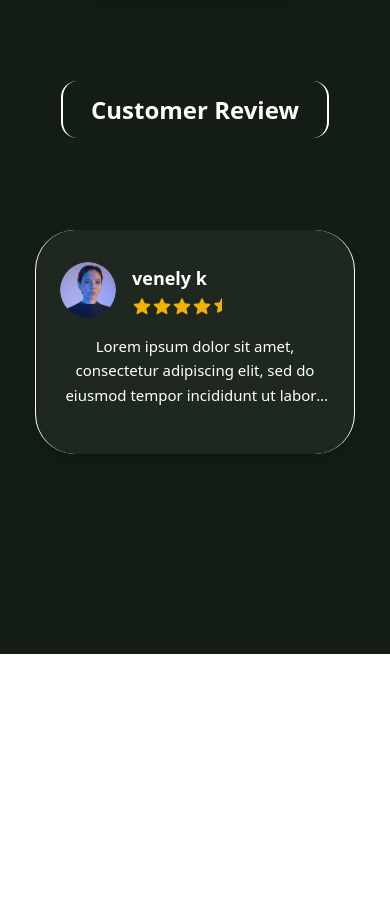
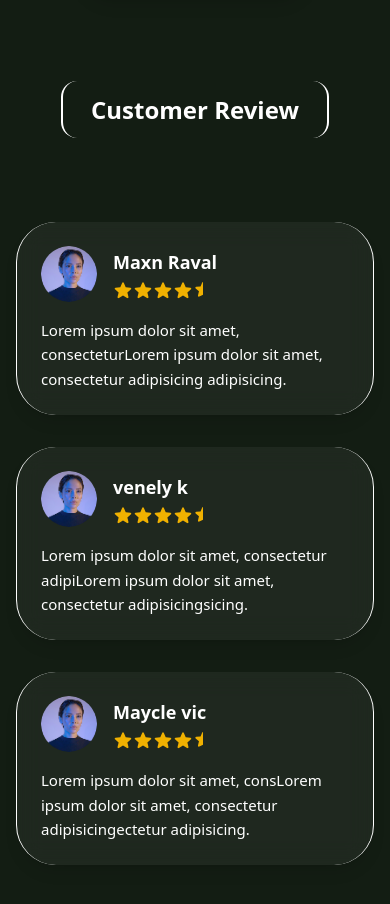
Before and after one commit to ashrafi-frontDeveloper/Breath-Natural, a React (Vite) app: page / in a window 390 px wide. Shown: the part 5278-6182 px from the top of the page. Before the commit the page ends 5932 px from the top, so only its background shows below. Built offline with nearby package versions, Linux system fonts and the light colour scheme.

Commit message:
Coding dynamic cart customer with responsive

```diff
--- a/src/Main/SectionCustomer/Customer.jsx
+++ b/src/Main/SectionCustomer/Customer.jsx
@@ -1,32 +1,60 @@
 import React, { Component } from 'react'
 
 export default class Customer extends Component {
+
+  constructor () {
+    super()
+
+    this.state = {
+      customers: [
+        {id: 1, name: 'Maxn Raval', comment: 'Lorem ipsum dolor sit amet, consecteturLorem ipsum dolor sit amet, consectetur adipisicing adipisicing.', profile: '/public/image/main-header/profile-header.png'},
+        {id: 2, name: 'venely k', comment: 'Lorem ipsum dolor sit amet, consectetur adipiLorem ipsum dolor sit amet, consectetur adipisicingsicing.', profile: '/public/image/main-header/profile-header.png'},
+        {id: 3, name: 'Maycle vic', comment: 'Lorem ipsum dolor sit amet, consLorem ipsum dolor sit amet, consectetur adipisicingectetur adipisicing.', profile: '/public/image/main-header/profile-header.png'}
+      ]
+    }
+  }
   render() {
     return (
-      <section className=' container mx-auto pb-40'>
+          <section className="container mx-auto px-4 pb-40">
             {/* sub title */}
-          <div data-aos="fade-up" className="text-center mt-24">
+            <div data-aos="fade-up" className="text-center my-24">
                 <h3 className="inline px-7 py-3 text-2xl sm:text-3xl md:text-4xl font-bold text-white text-center border-x-2 rounded-2xl">Customer Review</h3>
             </div>
-
-          {/* customer cart */}
-          <div data-aos="fade-right" className="flex items-center justify-center md:justify-start mt-10 md:mt-0">
-            <div className="relative flex md:flex-col items-center w-80 md:w-96 xl:w-[400px] h-56 xl:h-[256px] mb-10 mt-16 xl:mt-12 rounded-[40px] bg-white/5 border-l border-r border-white backdrop-blur-md pt-10 xl:p-6 shadow-lg">
-              <div className="absolute top-8 px-6 text-center">
+            <div data-aos="fade-up" className="grid grid-cols-1 sm:grid-cols-2 lg:grid-cols-3 gap-8">
+              {this.state.customers.map(user => (
+                <div
+                  key={user.id}
+                  className="flex flex-col w-full h-auto rounded-[40px] bg-white/5 border-l border-r border-white backdrop-blur-md p-6 shadow-lg"
+                >
                   {/* Profile Info */}
                   <div className="flex items-center gap-x-4 mb-4">
-                  <img src="image/main-header/profile-header.png" alt="profile" className="w-14 h-14 rounded-full" />
+                    <img src={user.profile} alt="profile" className="w-14 h-14 rounded-full" />
                     <div className="flex flex-col items-start">
-                    <span className="text-white font-bold text-lg">venely k</span>
+                      <span className="text-white font-bold text-lg">{user.name}</span>
                       {/* Stars */}
                       <div className="flex text-yellow-500 mt-1">
                         {[...Array(4)].map((_, i) => (
-                        <svg key={i} xmlns="http://www.w3.org/2000/svg" viewBox="0 0 20 20" fill="currentColor" className="w-5 h-5">
-                          <path fillRule="evenodd" d="M10.868 2.884c-.321-.772-1.415-.772-1.736 0l-1.83 4.401-4.753.381c-.833.067-1.171 1.107-.536 1.651l3.62 3.102-1.106 4.637c-.194.813.691 1.456 1.405 1.02L10 15.591l4.069 2.485c.713.436 1.598-.207 1.404-1.02l-1.106-4.637 3.62-3.102c.635-.544.297-1.584-.536-1.65l-4.752-.382-1.831-4.401Z" clipRule="evenodd" />
+                          <svg
+                            key={i}
+                            xmlns="http://www.w3.org/2000/svg"
+                            viewBox="0 0 20 20"
+                            fill="currentColor"
+                            className="w-5 h-5"
+                          >
+                            <path
+                              fillRule="evenodd"
+                              d="M10.868 2.884c-.321-.772-1.415-.772-1.736 0l-1.83 4.401-4.753.381c-.833.067-1.171 1.107-.536 1.651l3.62 3.102-1.106 4.637c-.194.813.691 1.456 1.405 1.02L10 15.591l4.069 2.485c.713.436 1.598-.207 1.404-1.02l-1.106-4.637 3.62-3.102c.635-.544.297-1.584-.536-1.65l-4.752-.382-1.831-4.401Z"
+                              clipRule="evenodd"
+                            />
                           </svg>
                         ))}
                         {/* Half star */}
-                      <svg xmlns="http://www.w3.org/2000/svg" viewBox="0 0 24 24" fill="currentColor" className="w-5 h-5">
+                        <svg
+                          xmlns="http://www.w3.org/2000/svg"
+                          viewBox="0 0 24 24"
+                          fill="currentColor"
+                          className="w-5 h-5"
+                        >
                           <path d="M12 2.25c-.417 0-.791.25-.948.636l-2.02 4.87-5.184.415c-.46.037-.847.344-.984.785-.137.44.003.923.354 1.22l3.948 3.383-1.206 5.057c-.107.45.065.923.44 1.195.373.273.87.29 1.26.042L12 17.766V2.25z" />
                         </svg>
                       </div>
@@ -35,13 +63,11 @@ export default class Customer extends Component {
 
                   {/* Review Text */}
                   <p className="text-white text-[15px] leading-relaxed line-clamp-3">
-                  Lorem ipsum dolor sit amet, consectetur adipiscing elit, sed do eiusmod tempor incididunt ut labore et dolore magna aliqua. Ut enim ad minim veniam,
+                    {user.comment}
                   </p>
                 </div>
+              ))}
             </div>
-          </div>
-
-
           </section>
     )
   }
```
Also changed, not shown: public/svg/customer/profile1.webp (added), public/svg/customer/profile3.webp (added). Lines whose indentation alone changed are shown as unchanged.
